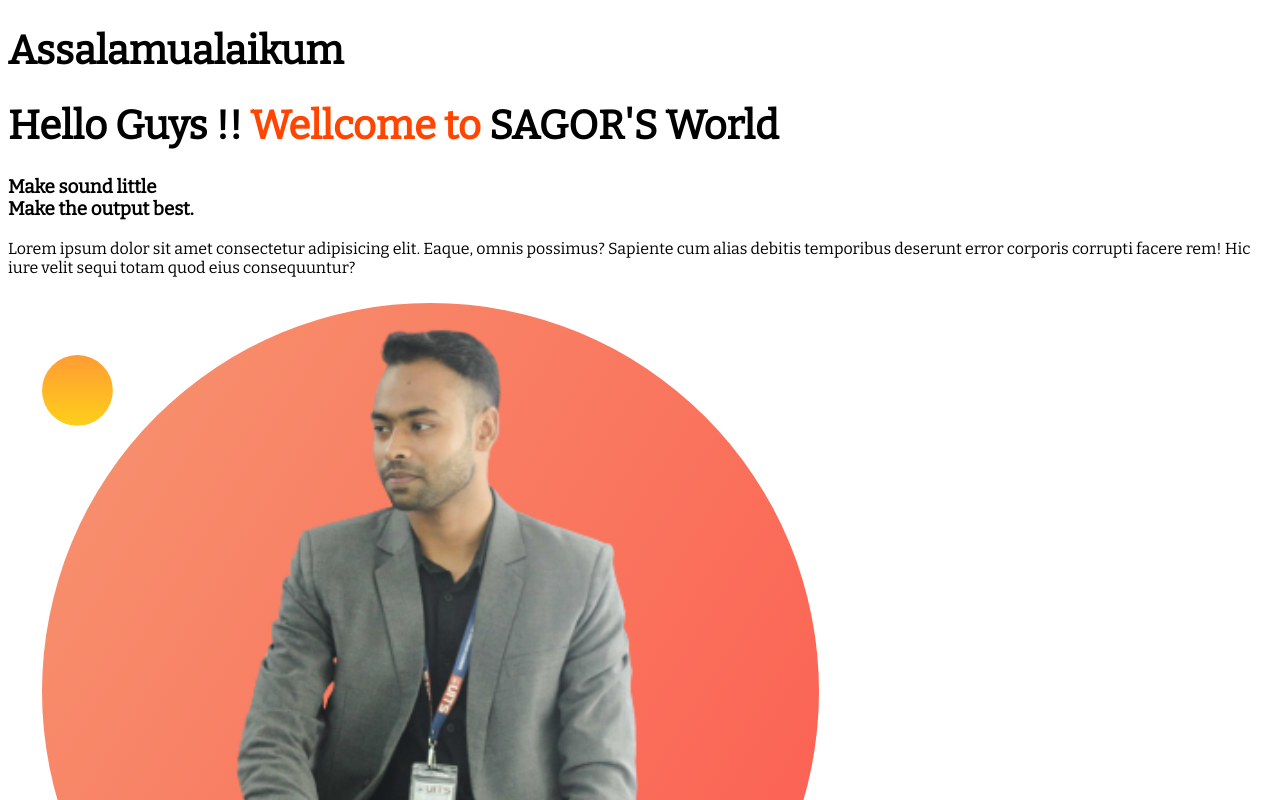
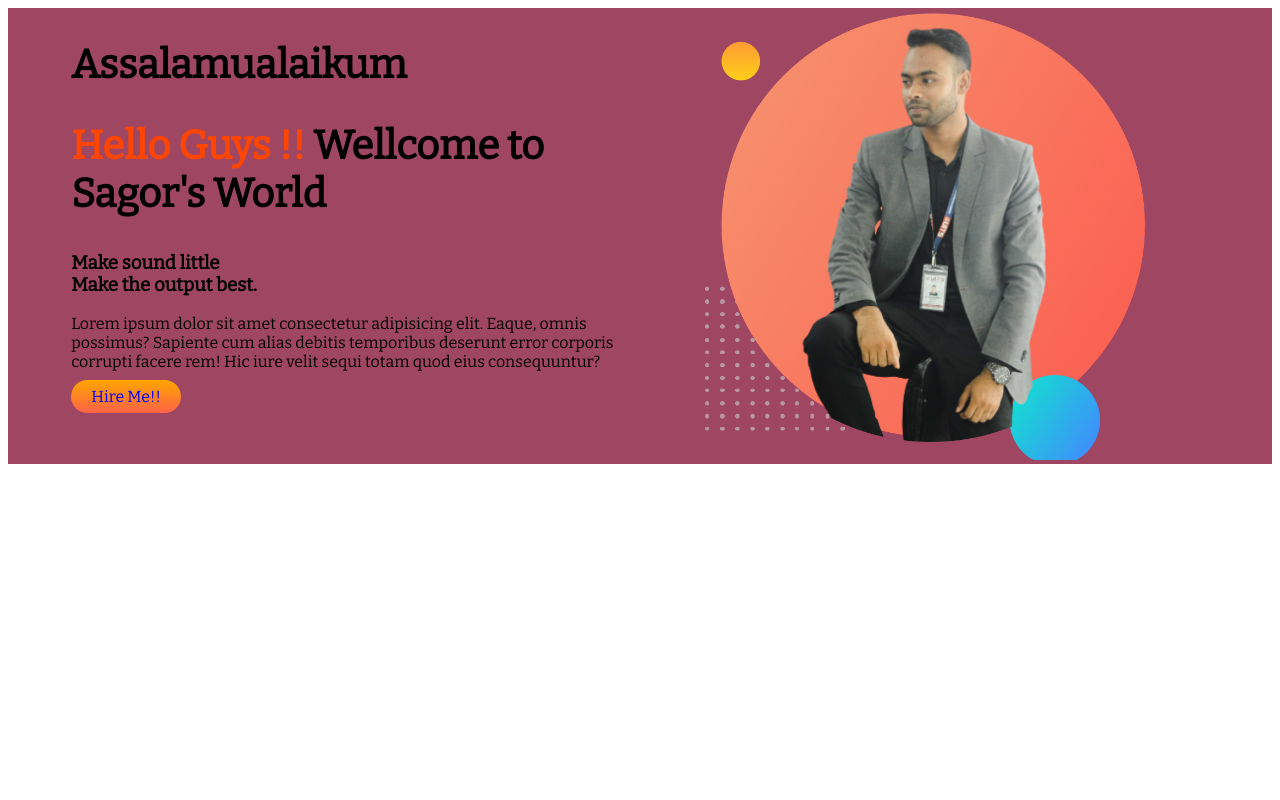
Before and after one commit to maksudurrahman088/DEVELOPER-PORTFOLIO, a plain HTML site: page index.html in a window 1280 px wide. Shown: the top 800 px of the page. Drawn offline with nearby package versions, Linux system fonts and the light colour scheme.

Commit message:
first commit

```diff
--- a/index.html
+++ b/index.html
@@ -13,14 +13,17 @@
 <link href="https://fonts.googleapis.com/css2?family=Bitter&display=swap" rel="stylesheet">
 </head>
 <body>
-     <h1>Assalamualaikum</h1>
-     <h1>Hello Guys !! <span class="sagor">Wellcome to</span> SAGOR'S World</h1>
-     <h3>Make sound little <br>Make the output best.</h3>
-      <div>
-     <p>Lorem ipsum dolor sit amet consectetur adipisicing elit. Eaque, omnis possimus? Sapiente cum alias debitis temporibus deserunt error corporis corrupti facere rem! Hic iure velit sequi totam quod eius consequuntur?</p>
-    </div>
-    <div>
-      <img src="my-bg.png" alt="">
- </div>
+     <section class="top-banner">
+          <div class="half-width">
+               <h1>Assalamualaikum</h1>
+               <h1><span class="sagor">Hello Guys !! </span>Wellcome to Sagor's World</h1>
+               <h3>Make sound little <br>Make the output best.</h3>
+               <p>Lorem ipsum dolor sit amet consectetur adipisicing elit. Eaque, omnis possimus? Sapiente cum alias debitis temporibus deserunt error corporis corrupti facere rem! Hic iure velit sequi totam quod eius consequuntur?</p>
+               <a class="link-button" href="https://www.facebook.com/sagorahmed.sagorahmed.961/" target="_blank">Hire Me!!</a>
+               </div>
+               <div class="half-width">
+                    <img src="my-bg.png" alt="Owener picture">
+      </div>
+     </section>
 </body>
 </html>
--- a/style.css
+++ b/style.css
@@ -7,3 +7,22 @@ h1{
 .sagor{
      color:orangered;
 }
+section{
+     display:flex;
+}
+.half-width{
+     width:50%;
+     padding-left:5%;
+}
+.half-width img{
+width:80%;
+}
+.link-button{
+text-decoration: none;
+background-image: linear-gradient(orange,tomato);
+padding: 7px 20px;
+border-radius: 22px;
+}
+.top-banner{
+     background-color: rgba(129, 12, 51, 0.76);
+}
```
